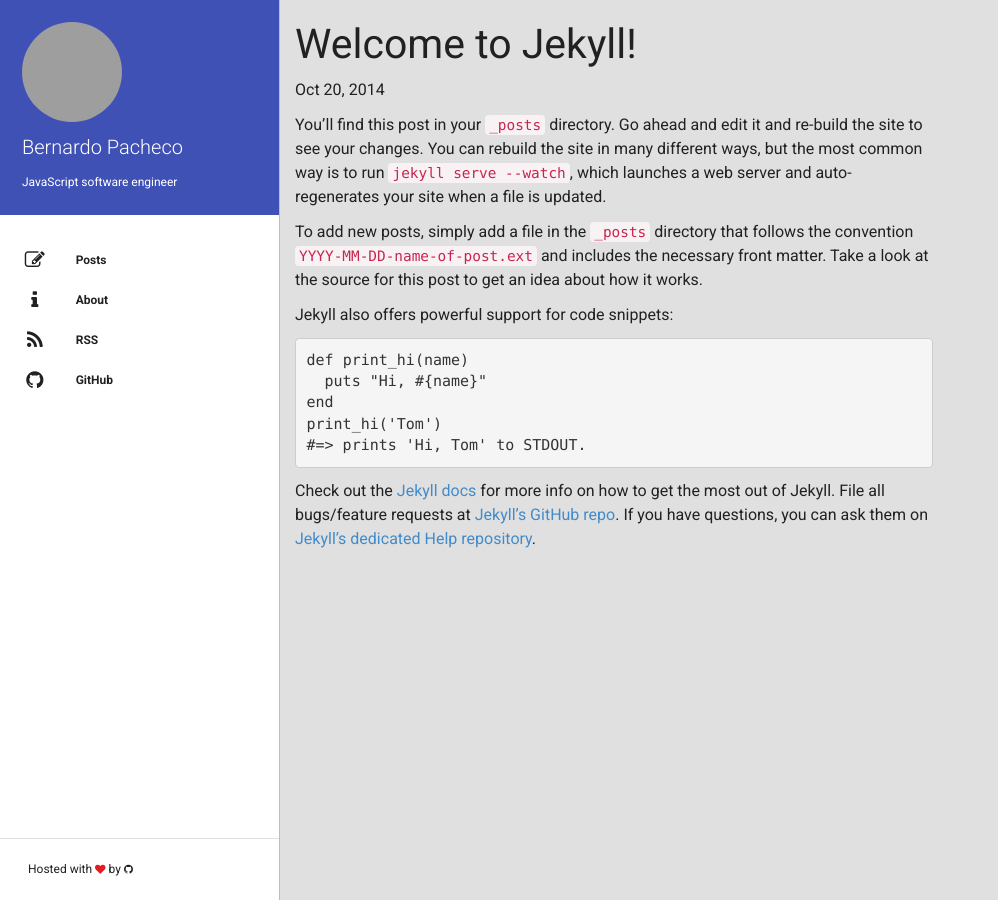
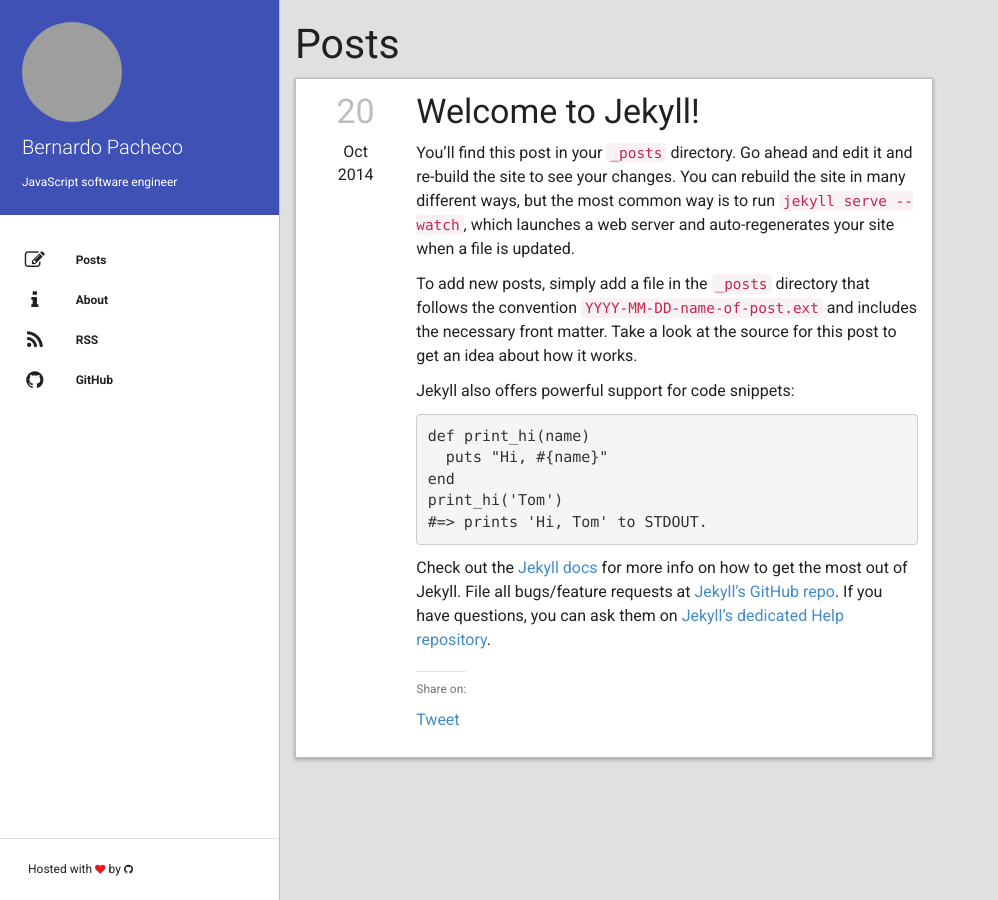
Before and after one commit to bernardopacheco/bernardopacheco.github.io, a Jekyll site: the page built from _posts/2014-10-20-welcome-to-jekyll.markdown, in a window 1280 px wide, cut to the strip 0-900 px from the top of the page. Shown: the whole strip, without its empty margins (0-998 px from the left). Built offline with Jekyll 4.4.1, drawn with Linux system fonts in a browser that asks for light colours; comment, search, counter and statistics services are not loaded; grey boxes are pictures that could not be loaded.

Commit message:
feat(post) add post detail page

```diff
--- /dev/null
+++ b/_includes/share.html
@@ -0,0 +1,24 @@
+{% if isPage %}
+  {% assign post = page %}
+{% endif %}
+
+<section class="post-share">
+
+  <span class="share-title">Share on:</span>
+
+  <ul class="share-social-medias list-inline">
+    <li class="twitter-social-media">
+      <a href="https://twitter.com/share" class="twitter-share-button" data-url="{{ post.url | prepend: site.url }}" data-text="{{ post.title }}">Tweet</a>
+    </li>
+    <li class="facebook-social-media">
+      <div class="fb-share-button" data-href="{{ post.url | prepend: site.url }}" data-layout="button_count"></div>
+    </li>
+    <li class="google-plus-social-media">
+      <div class="g-plusone" data-size="medium" data-href="{{ post.url | prepend: site.url }}"></div>
+    </li>
+    <li class="linkedin-social-media">
+      <script type="IN/Share" data-url="{{ post.url | prepend: site.url }}" data-counter="right" data-showzero="true"></script>
+    </li>
+  </ul>
+
+</section>
--- a/_layouts/post.html
+++ b/_layouts/post.html
@@ -1,15 +1,52 @@
 ---
 layout: default
 ---
-<div class="post">
 
-  <header class="post-header">
-    <h1 class="post-title">{{ page.title }}</h1>
-    <p class="post-meta">{{ page.date | date: "%b %-d, %Y" }}{% if page.author %} • {{ page.author }}{% endif %}{% if page.meta %} • {{ page.meta }}{% endif %}</p>
-  </header>
+<section id="post">
 
-  <article class="post-content">
-    {{ content }}
-  </article>
+  <h1>Posts</h1>
 
-</div>
+  <div class="row">
+    <div class="col-sm-12">
+
+      <article class="post">
+
+        <div class="row">
+          <div class="col-md-2 post-date">
+
+            <h2 class="post-day">{{ page.date | date: "%d" }}</h2>
+            <div class="post-month-year">{{ page.date | date: "%b" }}</div>
+            <div class="post-month-year">{{ page.date | date: "%Y" }}</div>
+            <!-- date -->
+
+          </div>
+
+          <div class="col-md-10">
+
+            <h2 class="post-title">
+              <a>{{ page.title }}</a>
+            </h2>
+            <!-- title -->
+
+            <section class="post-content">
+              {{ content }}
+            </section>
+            <!-- content -->
+
+            {% assign isPage = true %}
+            {% include share.html %}
+            <!-- share -->
+
+            <footer class="post-footer">
+
+            </footer>
+
+          </div>
+        </div>
+
+      </article>
+
+    </div>
+  </div>
+
+</section>
--- a/src/css/site.less
+++ b/src/css/site.less
@@ -12,4 +12,6 @@
 @import 'globals.less';
 @import 'default.less';
 @import 'index.less';
+@import 'post.less';
+@import 'share.less';
 @import 'header.less';
```
Also changed, not shown: index.html (+4 -22 lines), src/css/index.less (+0 -108 lines), src/css/post.less (added, +64 -0 lines), src/css/share.less (added, +38 -0 lines), assets/site.css.
